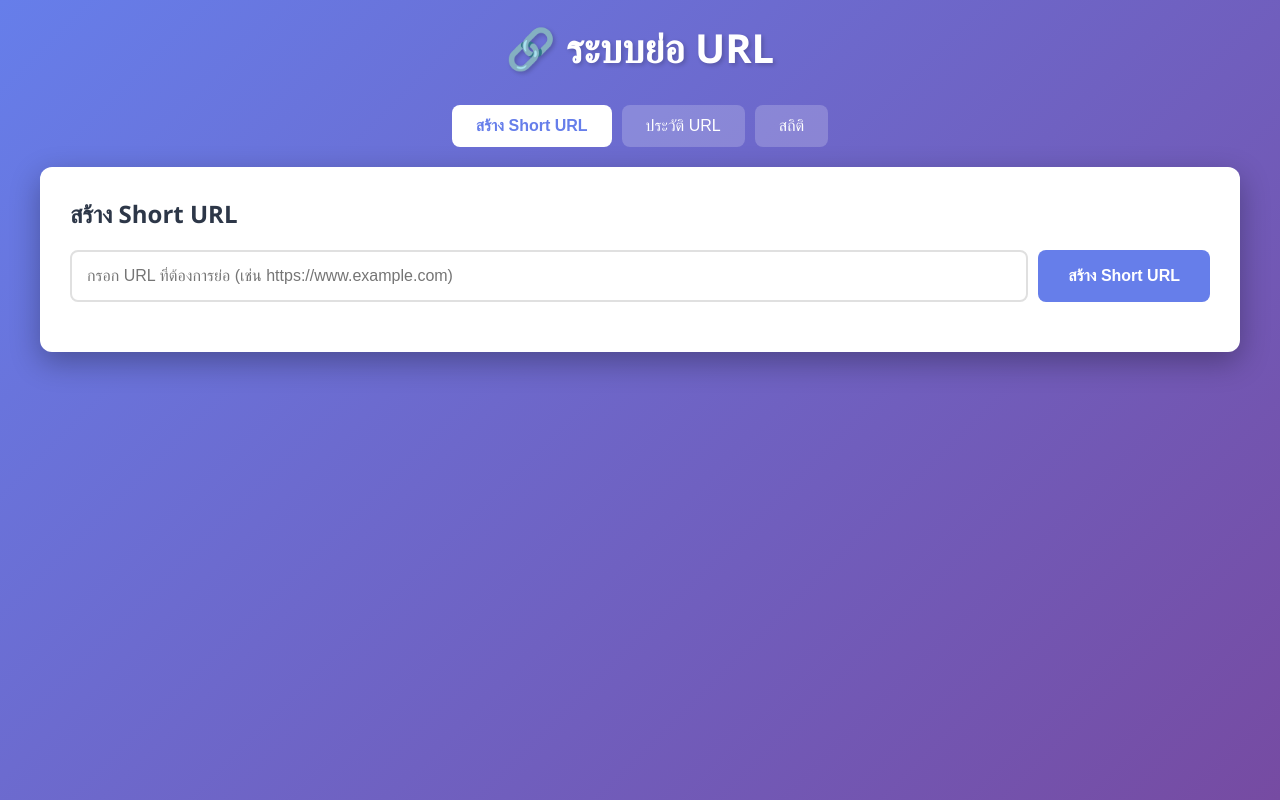
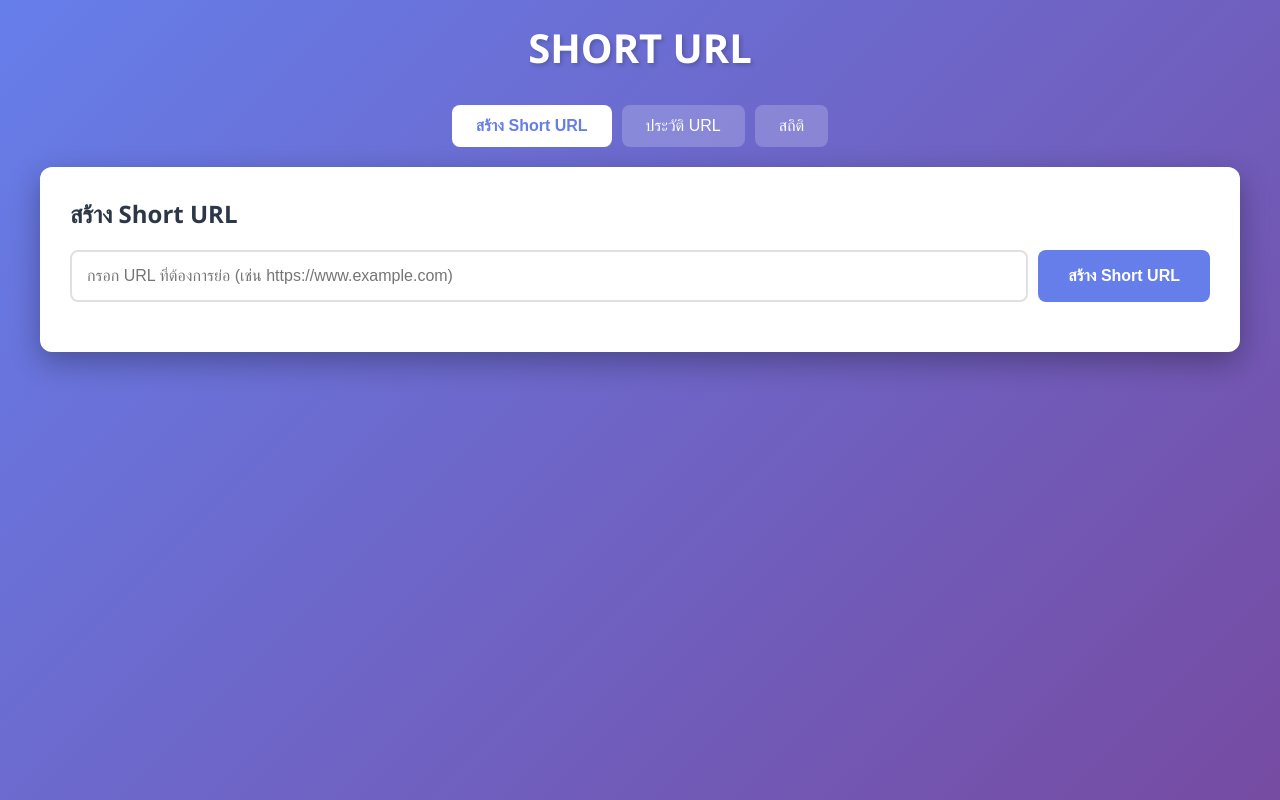
Before and after one commit to zee64-x/shortrul_synerry, a React (Vite) app in the folder fontend/: page / in a window 1280 px wide. Built offline with nearby package versions, Linux system fonts and the light colour scheme.

Commit message:
Update last

```diff
--- a/fontend/src/App.jsx
+++ b/fontend/src/App.jsx
@@ -8,7 +8,7 @@ function App() {
 
   return (
     <div className="container">
-      <h1>🔗 ระบบย่อ URL</h1>
+      <h1>SHORT URL</h1>
 
       <div className="tabs">
         <button
```
